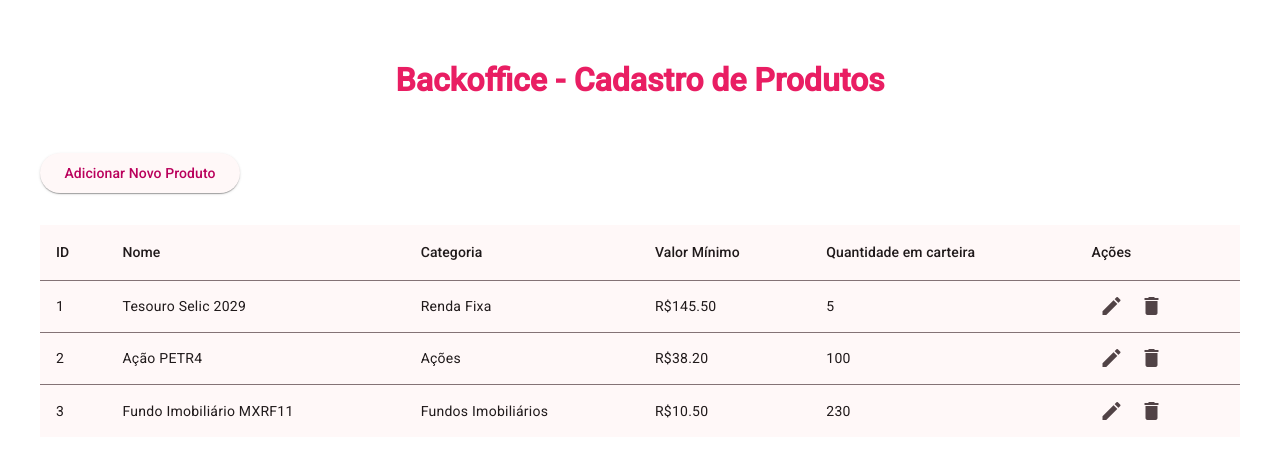
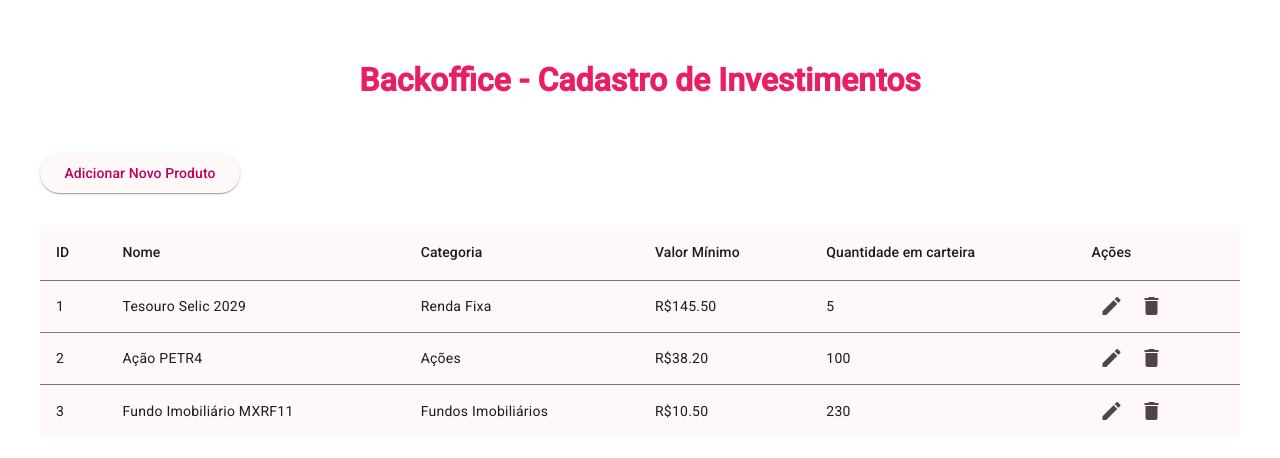
Before and after one commit to GabrielManciniPinheiro/santander-desafio, an Angular app: page / in a window 1280 px wide. Shown: the top 458 px of the page. Built offline with nearby package versions, Linux system fonts and the light colour scheme.

Commit message:
feat: title change

```diff
--- a/src/app/components/product-list/product-list.component.html
+++ b/src/app/components/product-list/product-list.component.html
@@ -1,5 +1,5 @@
 <div class="container">
-  <h1>Backoffice - Cadastro de Produtos</h1>
+  <h1>Backoffice - Cadastro de Investimentos</h1>
 
   <button mat-raised-button color="primary" (click)="openProductDialog()">
     Adicionar Novo Produto
```
